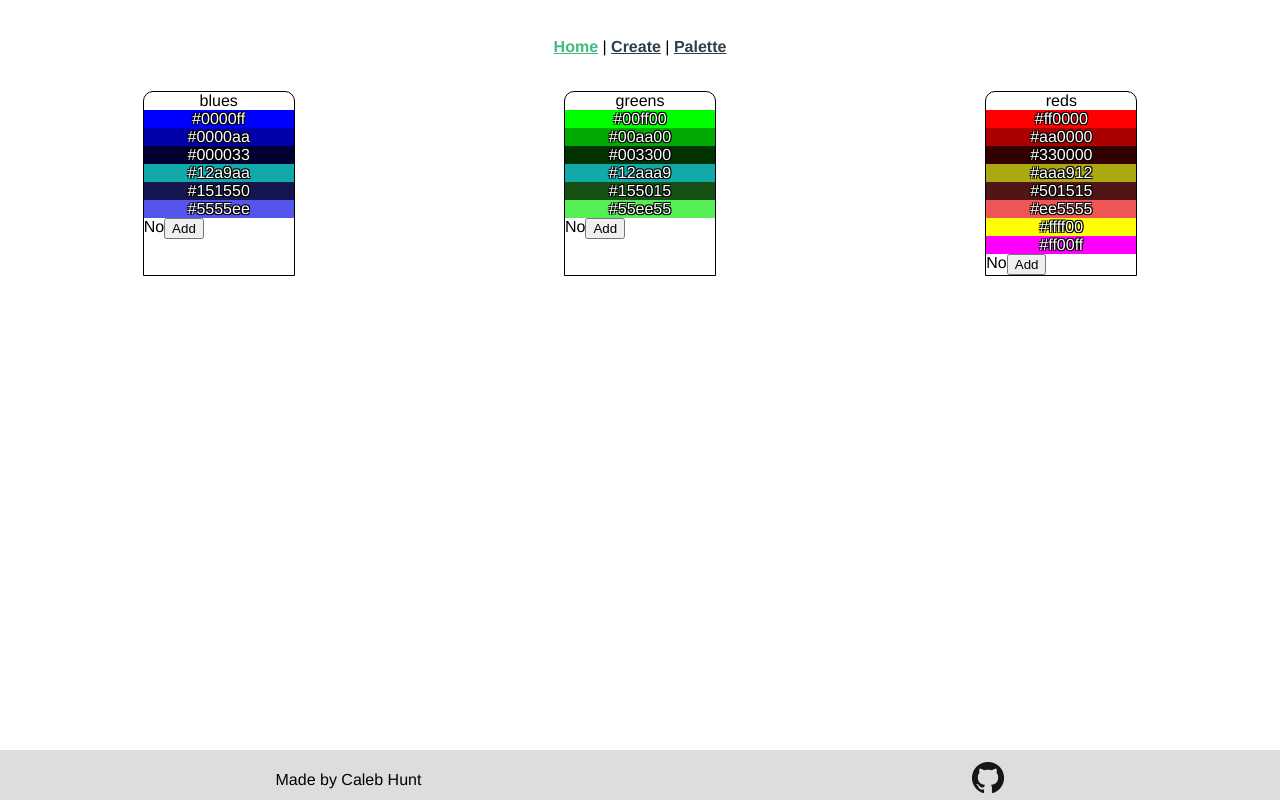
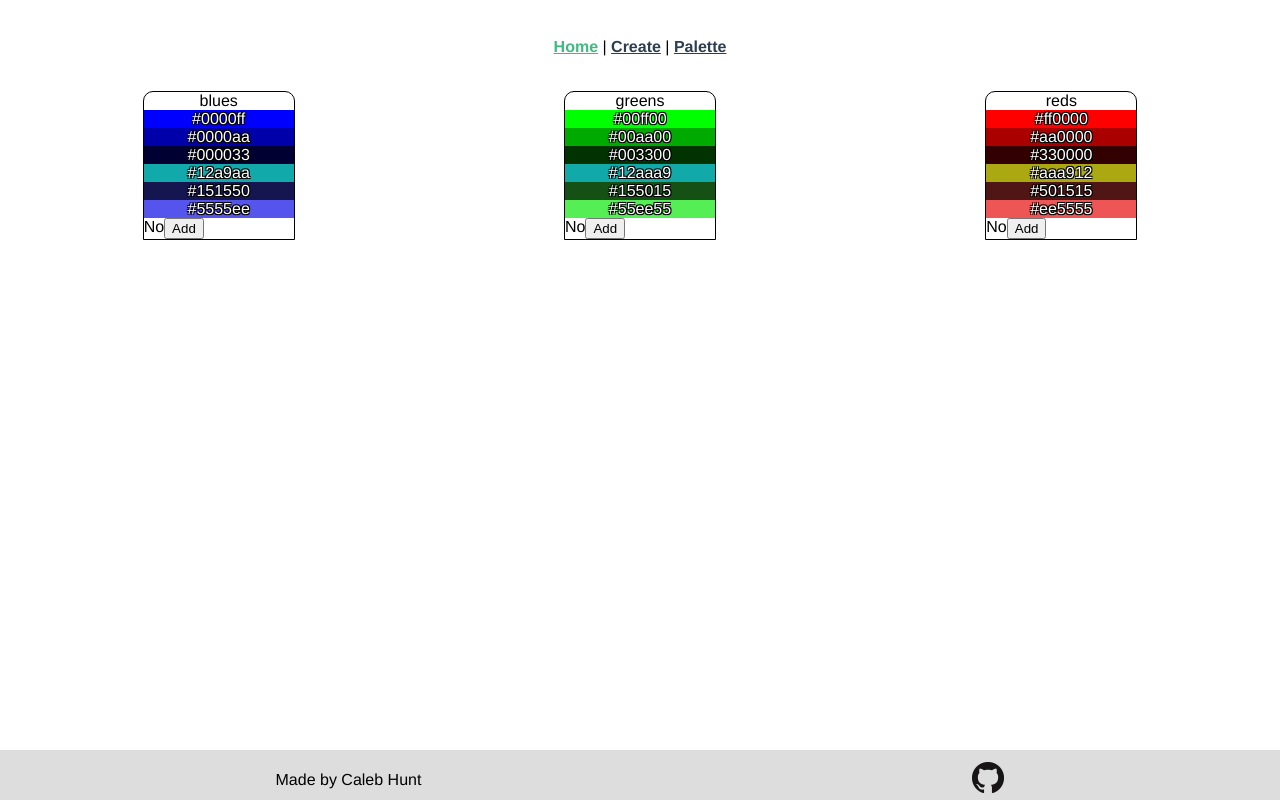
Before and after one commit to CalebJohnHunt/vue-creative, a Vue app: page / in a window 1280 px wide. Built offline with nearby package versions, Linux system fonts and the light colour scheme.

Commit message:
change to mock data

```diff
--- a/src/mock-data.js
+++ b/src/mock-data.js
@@ -33,8 +33,6 @@ let mock = [{
         '#aaa912',
         '#501515',
         '#ee5555',
-        '#ffff00',
-        '#ff00ff',
     ]
 }]
 
```
